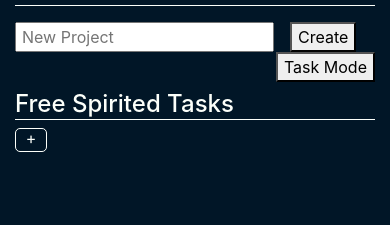
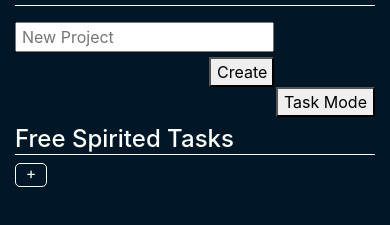
Before and after one commit to bhenning83/to-do-list, a plain HTML site: page index.html in a window 390 px wide. Shown: the part 99-324 px from the top of the page. Drawn offline with nearby package versions, Linux system fonts and the light colour scheme.

Commit message:
fixed spacing with form on mobile

```diff
--- a/main.css
+++ b/main.css
@@ -110,3 +110,19 @@ h4 {
 input[type=text], textarea {
   padding-left: 5px;
 }
+.proj-form {
+  display: flex;
+  align-items: center;
+}
+.leading-form {
+  align-items: center;
+}
+@media only screen and (max-width: 430px) {
+  .proj-form {
+    flex-direction: column;
+    align-items: flex-end;
+  }
+  .leading-form {
+    align-items: flex-start;
+  }
+}
```
Also changed, not shown: main.js.
